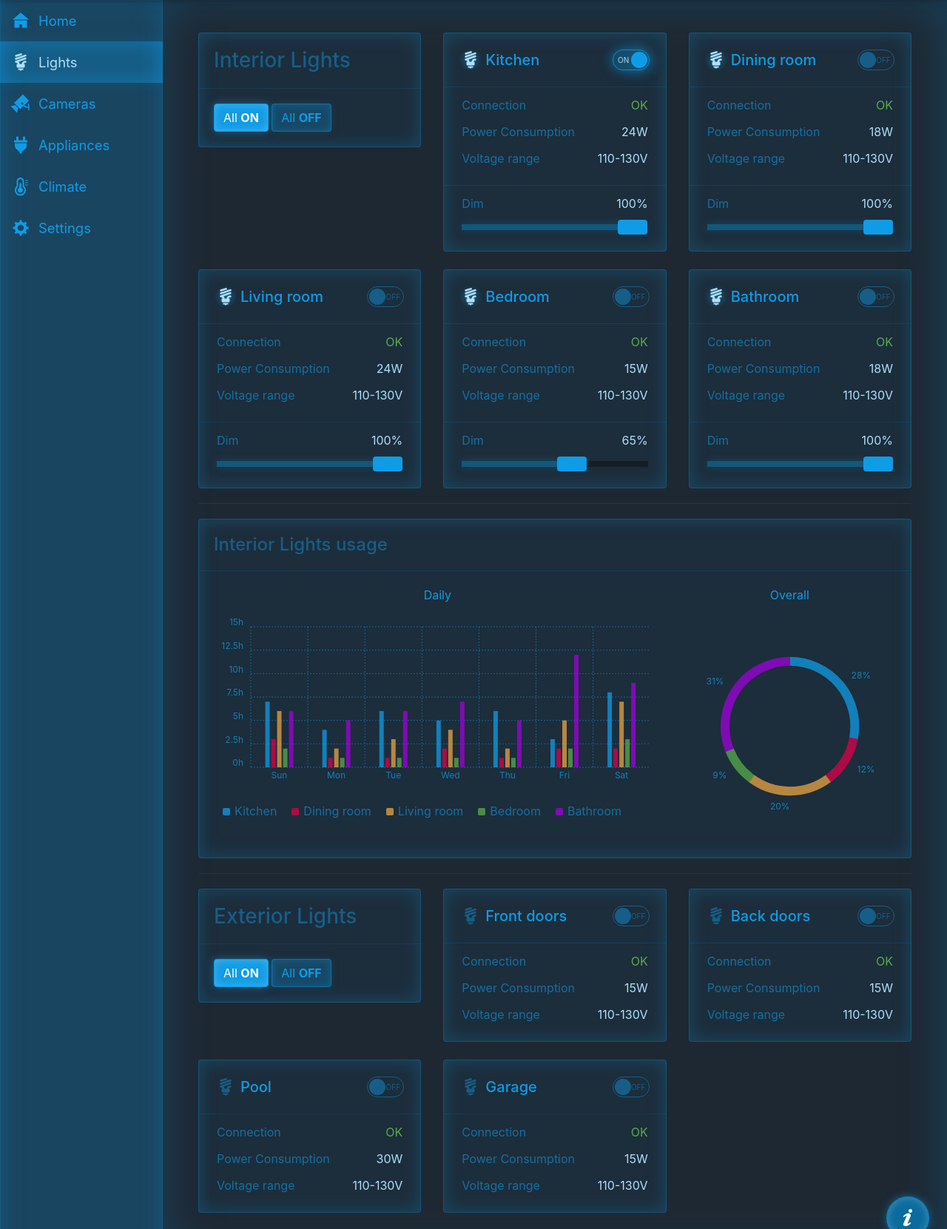
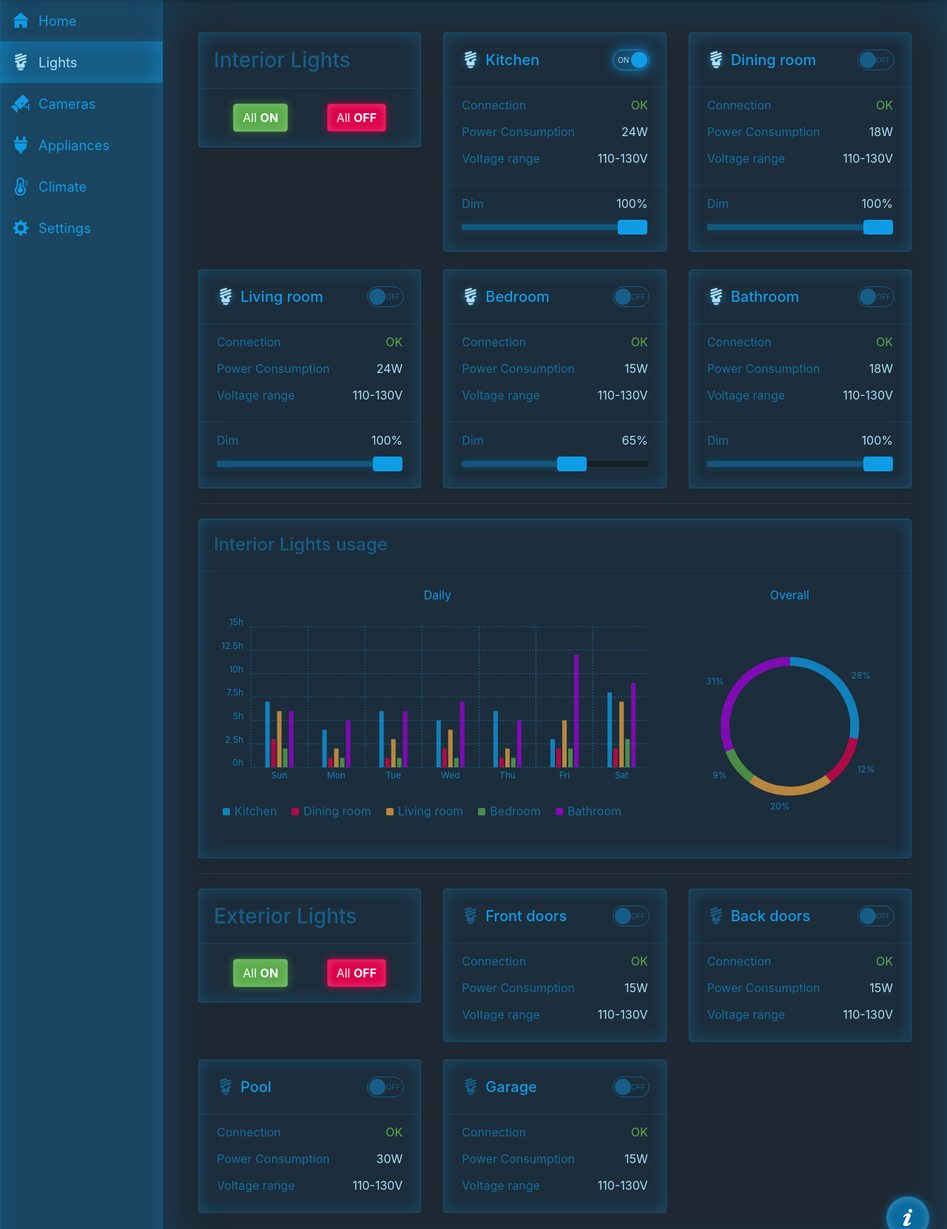
Before and after one commit to mhemanthkmr/TechFreaks, a PHP site: page /TechFreaks/lights.php in a window 1280 px wide. Shown: the part 50-1711 px from the top of the page at 74% size. Run offline with PHP 8.4, Linux system fonts and the light colour scheme; the visitor is signed in with stand-in values (Sample User, id 1).

Commit message:
Touch UP Frontend

```diff
--- a/lights.php
+++ b/lights.php
@@ -189,10 +189,10 @@ include('includes/header.php');
                   </div>
                   <hr class="my-0">
                   <div class="card-body">
-                    <div class="lights-controls" data-controls="switch-lights-in">
-                      <button data-action="all-on" type="button" class="btn btn-primary lights-control">All
+                    <div class="lights-controls text-center" data-controls="switch-lights-in">
+                      <button data-action="all-on" type="button" class="btn btn-success mr-5 lights-control">All
                         <strong>ON</strong></button>
-                      <button data-action="all-off" type="button" class="btn btn-secondary lights-control">All
+                      <button data-action="all-off" type="button" class="btn btn-danger lights-control">All
                         <strong>OFF</strong></button>
                     </div>
                   </div>
@@ -475,10 +475,10 @@ include('includes/header.php');
                   </div>
                   <hr class="my-0">
                   <div class="card-body">
-                    <div class="lights-controls" data-controls="switch-lights-ex">
-                      <button data-action="all-on" type="button" class="btn btn-primary lights-control">All
+                    <div class="lights-controls text-center" data-controls="switch-lights-ex">
+                      <button data-action="all-on" type="button" class="btn btn-success mr-5 lights-control">All
                         <strong>ON</strong></button>
-                      <button data-action="all-off" type="button" class="btn btn-secondary lights-control">All
+                      <button data-action="all-off" type="button" class="btn btn-danger lights-control">All
                         <strong>OFF</strong></button>
                     </div>
                   </div>
```
